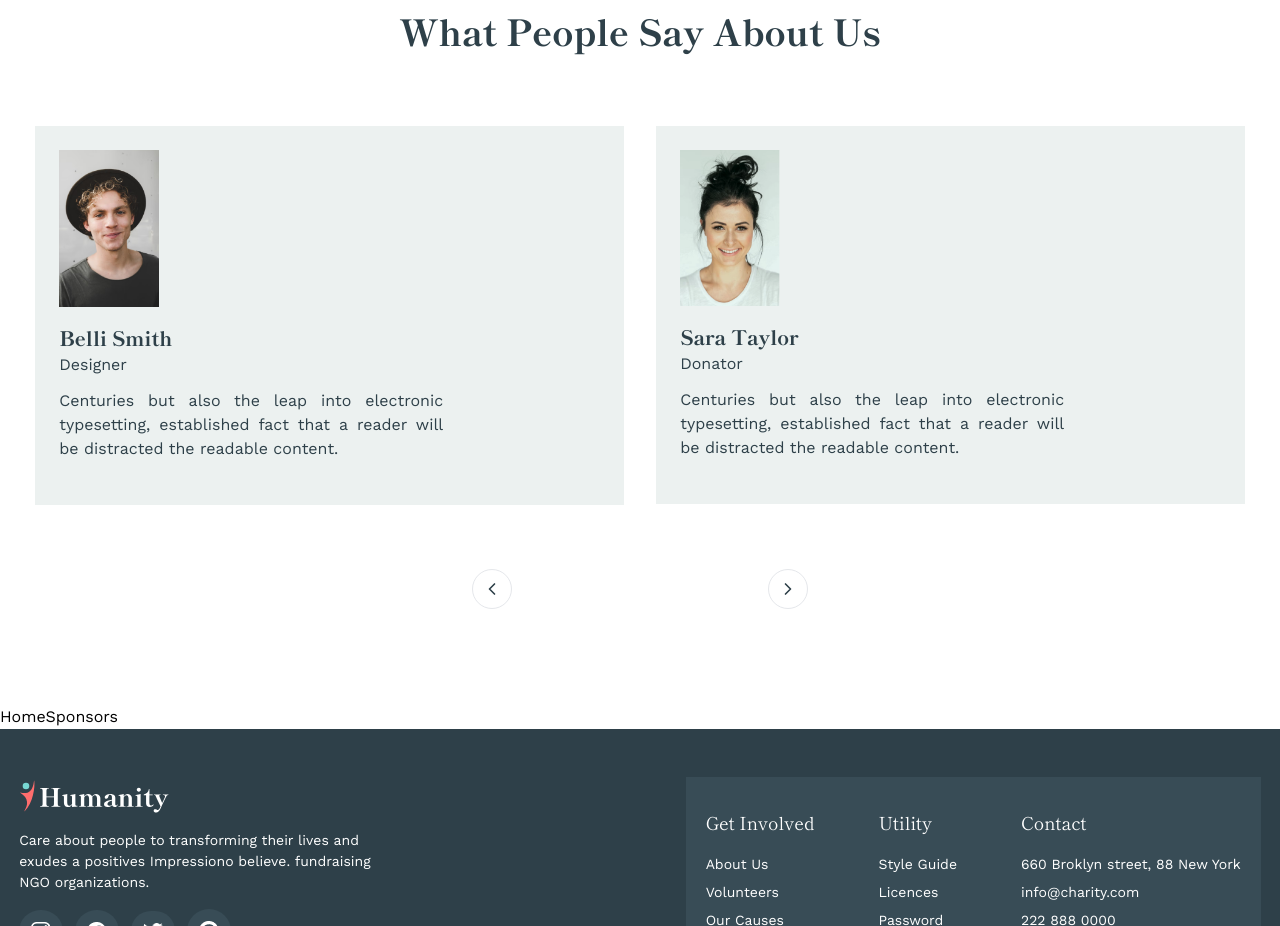
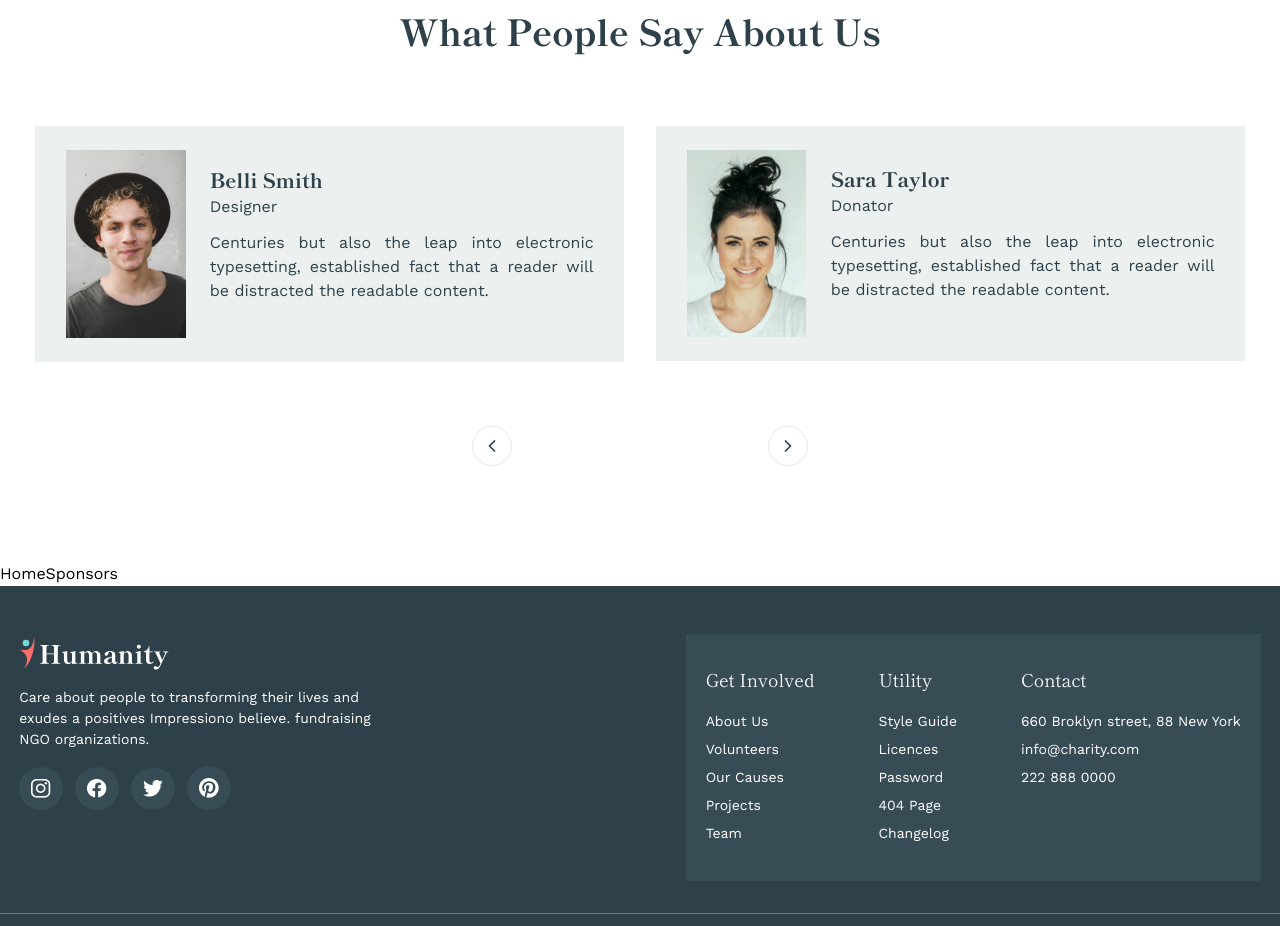
Before and after one commit to gpsimi/humanity_charity, a Next.js app: page / in a window 1280 px wide. Shown: the part 4891-5817 px from the top of the page. Built offline with nearby package versions, Linux system fonts and the light colour scheme; a web font is replaced by a local one.

Commit message:
Update HomeTestimonialsCard.tsx

```diff
--- a/components/HomeTestimonialsCard.tsx
+++ b/components/HomeTestimonialsCard.tsx
@@ -62,21 +62,23 @@ const HomeTestimonialsCard = () => {
             >
                 {homeTestimonial.map((item) => (
                     <div key={item.id} className="p-4">
-                        <div className="bg-gray-2 p-6 flex flex-col items-start">
-                            <div className="max-md:flex max-md:flex-row max-md:gap-4 max-md:place-items-end">
+                        <div className="bg-gray-2 p-4 md:p-6 flex flex-col items-center">
+                            <div className="flex flex-row items-center justify-between">
                                 <Image
                                     src={item.image}
                                     alt={item.name}
-                                    width={100}
+                                    width={120}
                                     height={60}
-                                    className="md:mr-6 mb-4"
+                                    className="w-[100px] md:w-[120px] object-contain mr-4 md:mr-6"
                                 />
                                 <div>
                                     <h2 className="h3">{item.name}</h2>
                                     <p className="bodyParagraph-dark -mt-2">{item.position}</p>
+
+                                    <p className="bodyParagraph-dark md:text-justify max-w-sm md:-mt-2 -mt-4">{item.testimony}</p>
                                 </div>
+
                             </div>
-                                <p className="bodyParagraph-dark text-justify max-w-sm -mt-2">{item.testimony}</p>
                         </div>
                     </div>
                 ))}
```
